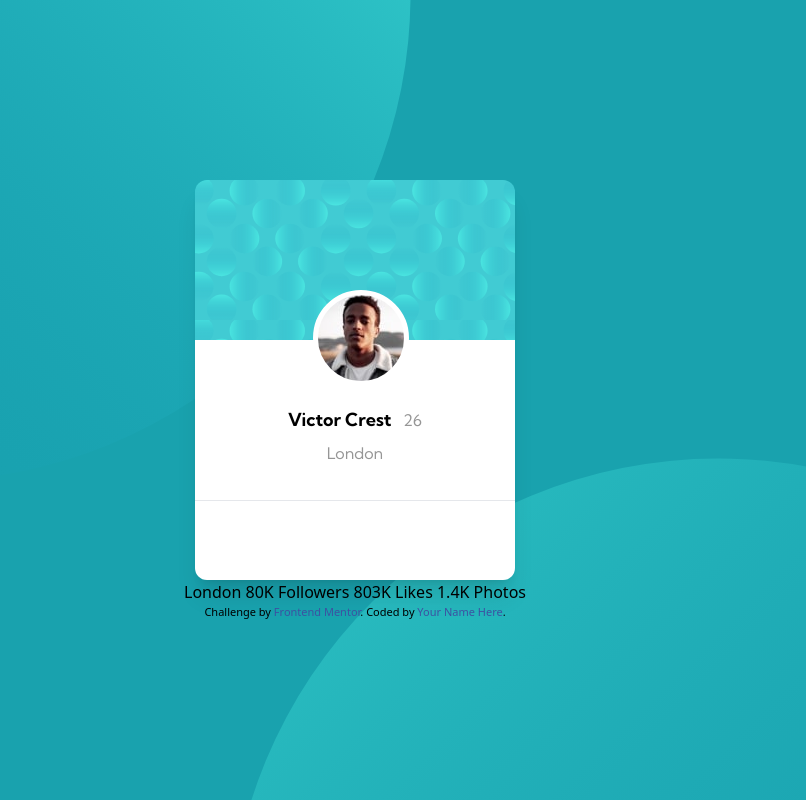
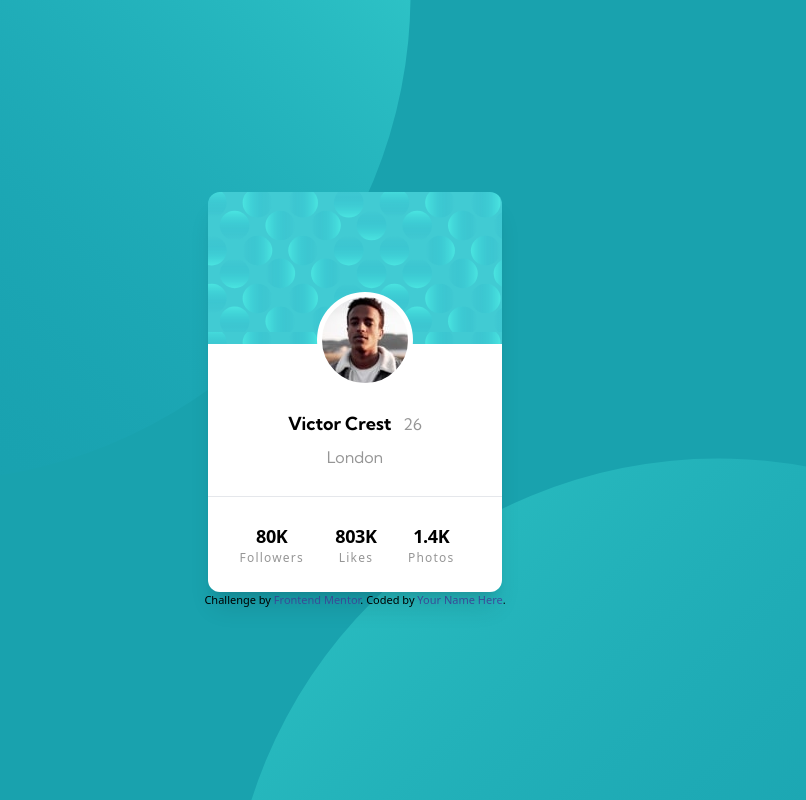
Before and after one commit to RflctnOfU/Profile-Card-Component, a website: page index.html in a window 1280 px wide. Shown: the whole page, without its empty margins (285-1091 px from the left). Drawn offline with Linux system fonts and the light colour scheme.

Commit message:
finishing touches

```diff
--- a/index.html
+++ b/index.html
@@ -37,16 +37,16 @@
     id="main-bg"
   >
     <div
-      class="w-[90%] lg:w-1/4 h-1/2 rounded-xl shadow-xl flex flex-col relative"
+      class="w-[90%] lg:w-[23%] h-1/2 rounded-xl shadow-xl flex flex-col relative"
     >
       <div
-        class="h-[40%] w-full bg-[url('../images/bg-pattern-card.svg')] rounded-t-xl"
+        class="h-[38%] w-full bg-[url('../images/bg-pattern-card.svg')] rounded-t-xl"
       ></div>
       <div
-        class="absolute rounded-full h-24 w-24 border-[5px] border-white left-[37%] top-[27.5%] bg-[url('../images/image-victor.jpg')] bg-center"
+        class="absolute rounded-full h-24 w-24 border-[5px] border-white left-[37%] top-[25%] bg-[url('../images/image-victor.jpg')] bg-center"
       ></div>
-      <div class="h-[40%] bg-white flex flex-col justify-center items-center">
-        <div class="mt-8 font-kumbh text-[hsl(0_0%_59%)]">
+      <div class="h-[38%] bg-white flex flex-col justify-center items-center">
+        <div class="mt-10 font-kumbh text-[hsl(0_0%_59%)]">
           <span class="font-bold text-black mr-2 text-[18px]"
             >Victor Crest</span
           >
@@ -54,9 +54,23 @@
         </div>
         <div class="text-[hsl(0_0%_59%)] mt-2 font-kumbh">London</div>
       </div>
-      <div class="h-[20%] border-t bg-white rounded-b-xl"></div>
+      <div
+        class="h-[24%] border-t bg-white rounded-b-xl flex items-center justify-around pl-4 pr-8 tracking-tight"
+      >
+        <div class="flex flex-col justify-center items-center">
+          <h2 class="text-[18px] font-bold">80K</h2>
+          <p class="text-xs text-[hsl(0_0%_59%)] tracking-widest">Followers</p>
+        </div>
+        <div class="flex flex-col justify-center items-center">
+          <h2 class="text-[18px] font-bold">803K</h2>
+          <p class="text-xs text-[hsl(0_0%_59%)] tracking-widest">Likes</p>
+        </div>
+        <div class="flex flex-col justify-center items-center">
+          <h2 class="text-[18px] font-bold">1.4K</h2>
+          <p class="text-xs text-[hsl(0_0%_59%)] tracking-widest">Photos</p>
+        </div>
+      </div>
     </div>
-    London 80K Followers 803K Likes 1.4K Photos
     <div class="attribution">
       Challenge by
       <a href="https://www.frontendmentor.io?ref=challenge" target="_blank"
--- a/src/input.css
+++ b/src/input.css
@@ -9,12 +9,6 @@
   background-repeat: no-repeat;
 }
 
-/* .mobile {
-  background-image: url(../images/bg-pattern-top.svg),
-    url(../images/bg-pattern-bottom.svg);
-  background-position: top -50vh left 0vw, bottom 0vh right 0vw;
-  background-repeat: no-repeat;
-} */
 @media screen and (max-width: 600px) {
   #main-bg {
     background-image: url(../images/bg-pattern-top.svg),
```
Also changed, not shown: dist/output.css.
